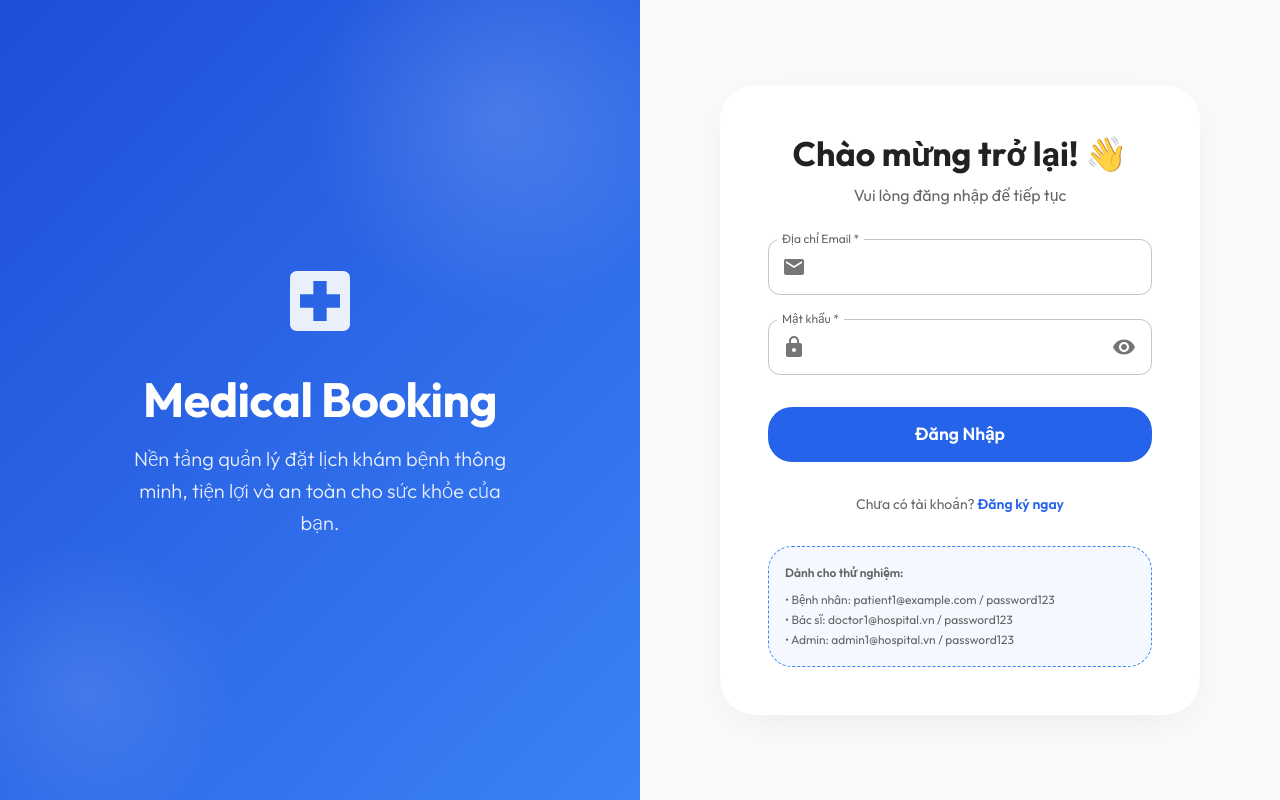
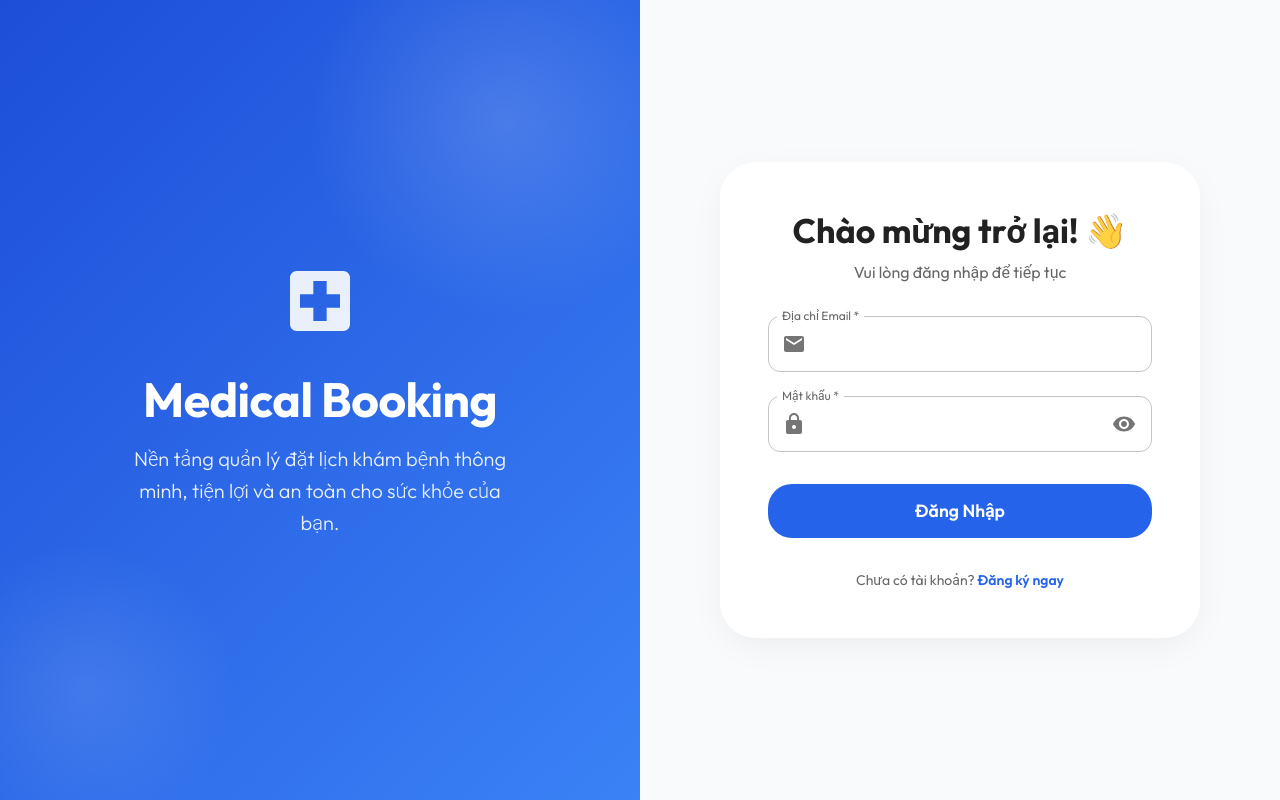
Before and after one commit to ppppbn/medical-booking, a React (Create React App) app in the folder frontend/: page /login in a window 1280 px wide. Built offline with nearby package versions, Linux system fonts and the light colour scheme; no server answers.

Commit message:
fix: address remaining PR comments from Copilot

```diff
--- a/frontend/src/components/Auth/Login.tsx
+++ b/frontend/src/components/Auth/Login.tsx
@@ -230,21 +230,6 @@ const Login: React.FC = () => {
             </Typography>
           </Box>
 
-          {/* Temporary Helper Box */}
-          <Box sx={{ mt: 4, p: 2, backgroundColor: 'rgba(59, 130, 246, 0.05)', borderRadius: 2, border: '1px dashed', borderColor: 'primary.light' }}>
-            <Typography variant="caption" color="text.secondary" sx={{ display: 'block', mb: 1, fontWeight: 600 }}>
-              Dành cho thử nghiệm:
-            </Typography>
-            <Typography variant="caption" color="text.secondary" sx={{ display: 'block' }}>
-              • Bệnh nhân: patient1@example.com / password123
-            </Typography>
-            <Typography variant="caption" color="text.secondary" sx={{ display: 'block' }}>
-              • Bác sĩ: doctor1@hospital.vn / password123
-            </Typography>
-            <Typography variant="caption" color="text.secondary" sx={{ display: 'block' }}>
-              • Admin: admin1@hospital.vn / password123
-            </Typography>
-          </Box>
         </Paper>
       </Box>
     </Box>
--- a/frontend/src/services/auth.ts
+++ b/frontend/src/services/auth.ts
@@ -15,7 +15,8 @@ const api = axios.create({
 api.interceptors.request.use((config) => {
   const token = localStorage.getItem('token');
   if (token) {
-    config.headers.Authorization = `Bearer ${token}`;
+    config.headers = config.headers || {};
+    config.headers['Authorization'] = `Bearer ${token}`;
   }
   return config;
 });
@@ -89,6 +90,11 @@ export const authService = {
 
   getUser(): User | null {
     const userStr = localStorage.getItem('user');
-    return userStr ? JSON.parse(userStr) : null;
+    if (!userStr) return null;
+    try {
+      return JSON.parse(userStr);
+    } catch {
+      return null;
+    }
   },
 };
```
